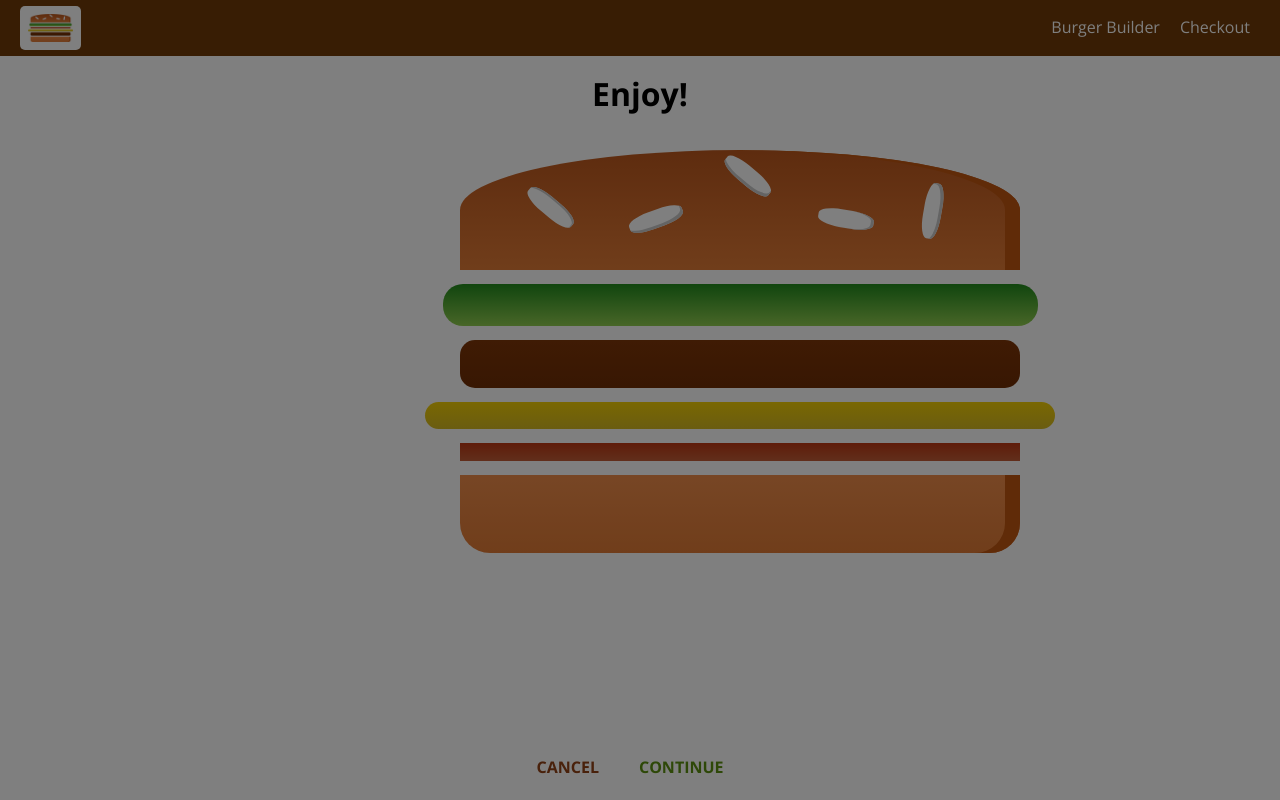
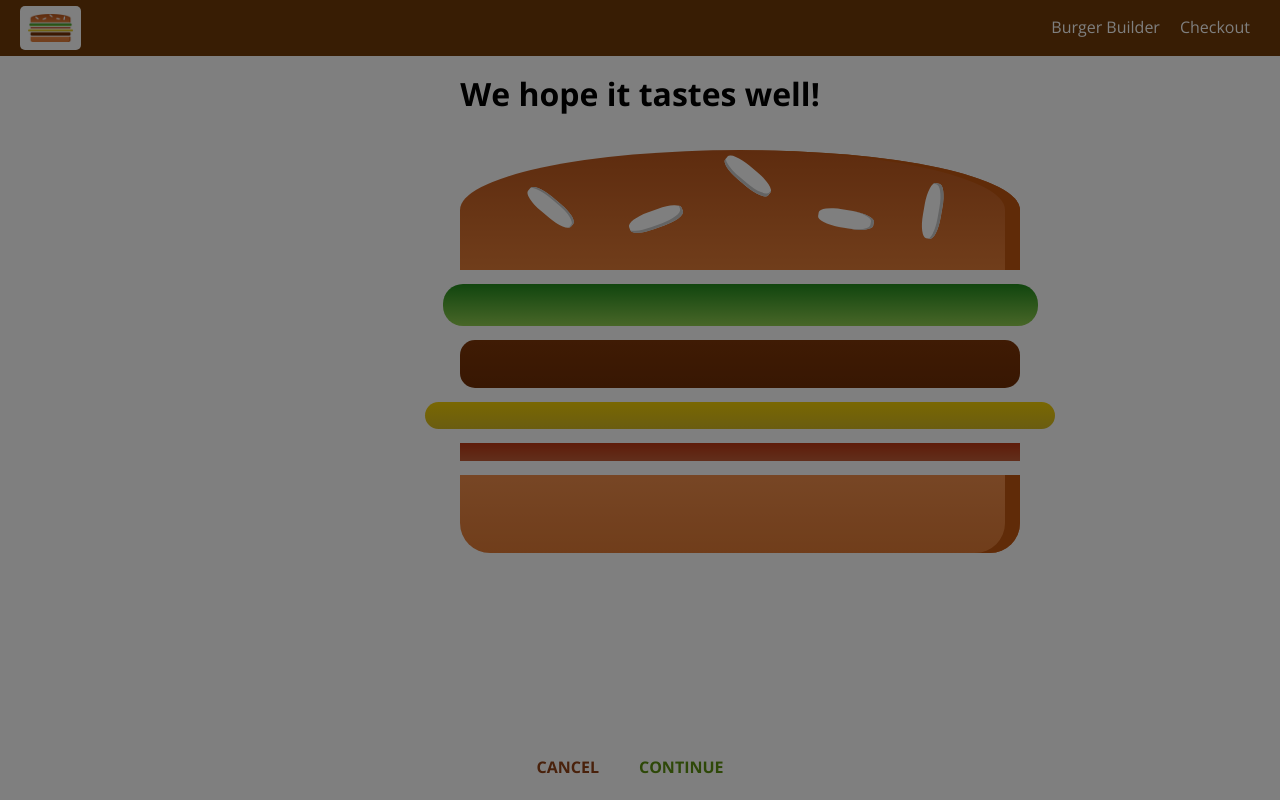
Before and after one commit to selmadelgado/burger-builder, a React app: page /checkout in a window 1280 px wide. Built offline with nearby package versions, Linux system fonts and the light colour scheme.

Commit message:
215 Navigate Back and to Next Page

```diff
--- a/src/components/Order/CheckoutSummary/CheckoutSummary.js
+++ b/src/components/Order/CheckoutSummary/CheckoutSummary.js
@@ -6,16 +6,16 @@ import classes from './CheckoutSummary.css';
 const checkoutSummary = (props) => {
     return (
        <div className={classes.CheckoutSummary}>
-           <h1>Enjoy!</h1>
+           <h1>We hope it tastes well!</h1>
            <div style={{width: '100%', margin: 'auto'}}>
                 <Burger ingredients={props.ingredients}/>
            </div>
            <Button
                 btnType="Danger"
-                clicked>CANCEL </Button>
+                clicked={props.checkoutCancelled}>CANCEL</Button>
            <Button
                 btnType="Success"
-                clicked>CONTINUE </Button>
+                clicked={props.checkoutContinued}>CONTINUE</Button>
        </div>
     );
 }
--- a/src/containers/Checkout/Checkout.js
+++ b/src/containers/Checkout/Checkout.js
@@ -12,10 +12,21 @@ class Checkout extends Component {
         }
     }
 
+    checkoutCancelledHandler = () => {
+        this.props.history.goBack();
+    }
+
+    checkoutContinuedHandler = () => {
+        this.props.history.replace('/checkout/contact-data');
+    }
+
     render() {
         return (
             <div>
-                <CheckoutSummary ingredients={this.state.ingredients}/>
+                <CheckoutSummary
+                    ingredients={this.state.ingredients}
+                    checkoutCancelled={this.checkoutCancelledHandler}
+                    checkoutContinued={this.checkoutContinuedHandler}/>
             </div>
         );
     }
```
